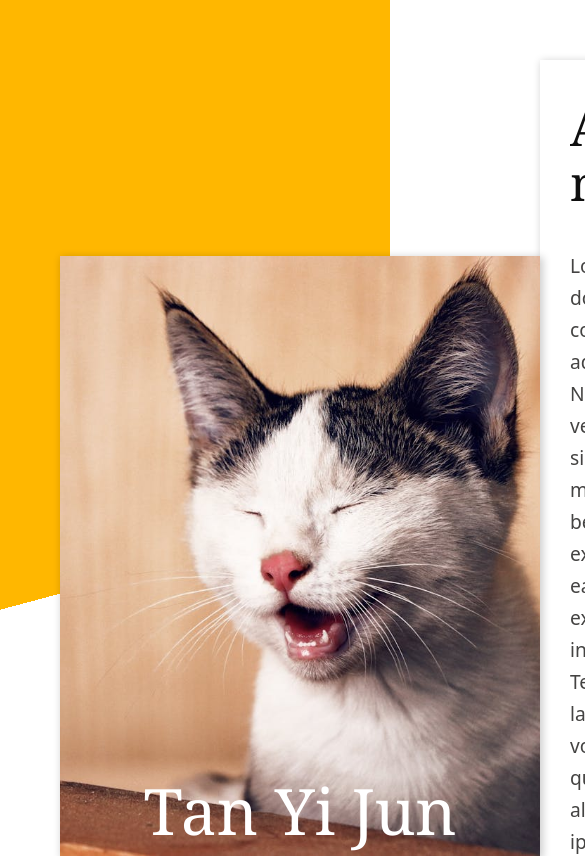
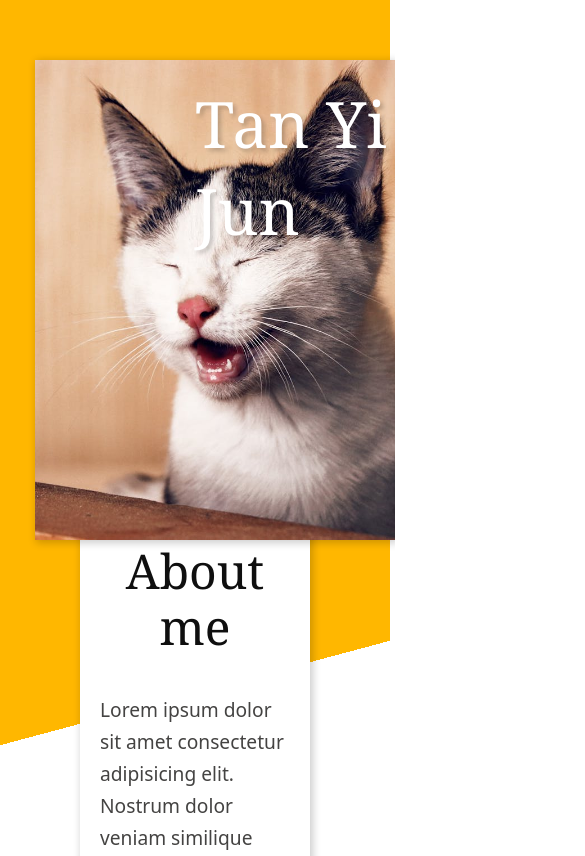
Before and after one commit to tyj916/homepage, a website built with webpack: page src/index.html in a window 390 px wide. Shown: the top 856 px of the page, 585 px wide, since content can reach past the window. Built offline with nearby package versions, Linux system fonts and the light colour scheme.

Commit message:
Add style to tablet media

```diff
--- a/src/index.html
+++ b/src/index.html
@@ -60,7 +60,7 @@
                 <svg xmlns="http://www.w3.org/2000/svg" viewBox="0 0 24 24"><title>open-in-new</title><path d="M14,3V5H17.59L7.76,14.83L9.17,16.24L19,6.41V10H21V3M19,19H5V5H12V3H5C3.89,3 3,3.9 3,5V19A2,2 0 0,0 5,21H19A2,2 0 0,0 21,19V12H19V19Z" /></svg>
               </a></li>
             </ul>
-            <p class="project-description">Lorem ipsum dolor sit amet consectetur adipisicing elit. Ipsam exercitationem nisi iure sapiente suscipit quaerat aut eum, error aliquam facere rem necessitatibus dolorum saepe tempore et laboriosam cum deserunt inventore.</p>
+            <p class="project-description">Lorem ipsum dolor sit amet consectetur adipisicing elit.</p>
           </div>
         </div>
         <div class="project-card">
@@ -78,7 +78,7 @@
                 <svg xmlns="http://www.w3.org/2000/svg" viewBox="0 0 24 24"><title>open-in-new</title><path d="M14,3V5H17.59L7.76,14.83L9.17,16.24L19,6.41V10H21V3M19,19H5V5H12V3H5C3.89,3 3,3.9 3,5V19A2,2 0 0,0 5,21H19A2,2 0 0,0 21,19V12H19V19Z" /></svg>
               </a></li>
             </ul>
-            <p class="project-description">Lorem ipsum dolor sit amet consectetur adipisicing elit. Ipsam exercitationem nisi iure sapiente suscipit quaerat aut eum, error aliquam facere rem necessitatibus dolorum saepe tempore et laboriosam cum deserunt inventore.</p>
+            <p class="project-description">Lorem ipsum dolor sit amet consectetur adipisicing elit.</p>
           </div>
         </div>
         <div class="project-card">
@@ -96,7 +96,7 @@
                 <svg xmlns="http://www.w3.org/2000/svg" viewBox="0 0 24 24"><title>open-in-new</title><path d="M14,3V5H17.59L7.76,14.83L9.17,16.24L19,6.41V10H21V3M19,19H5V5H12V3H5C3.89,3 3,3.9 3,5V19A2,2 0 0,0 5,21H19A2,2 0 0,0 21,19V12H19V19Z" /></svg>
               </a></li>
             </ul>
-            <p class="project-description">Lorem ipsum dolor sit amet consectetur adipisicing elit. Ipsam exercitationem nisi iure sapiente suscipit quaerat aut eum, error aliquam facere rem necessitatibus dolorum saepe tempore et laboriosam cum deserunt inventore.</p>
+            <p class="project-description">Lorem ipsum dolor sit amet consectetur adipisicing elit.</p>
           </div>
         </div>
         <div class="project-card">
@@ -114,7 +114,7 @@
                 <svg xmlns="http://www.w3.org/2000/svg" viewBox="0 0 24 24"><title>open-in-new</title><path d="M14,3V5H17.59L7.76,14.83L9.17,16.24L19,6.41V10H21V3M19,19H5V5H12V3H5C3.89,3 3,3.9 3,5V19A2,2 0 0,0 5,21H19A2,2 0 0,0 21,19V12H19V19Z" /></svg>
               </a></li>
             </ul>
-            <p class="project-description">Lorem ipsum dolor sit amet consectetur adipisicing elit. Ipsam exercitationem nisi iure sapiente suscipit quaerat aut eum, error aliquam facere rem necessitatibus dolorum saepe tempore et laboriosam cum deserunt inventore.</p>
+            <p class="project-description">Lorem ipsum dolor sit amet consectetur adipisicing elit.</p>
           </div>
         </div>
         <div class="project-card">
@@ -132,7 +132,7 @@
                 <svg xmlns="http://www.w3.org/2000/svg" viewBox="0 0 24 24"><title>open-in-new</title><path d="M14,3V5H17.59L7.76,14.83L9.17,16.24L19,6.41V10H21V3M19,19H5V5H12V3H5C3.89,3 3,3.9 3,5V19A2,2 0 0,0 5,21H19A2,2 0 0,0 21,19V12H19V19Z" /></svg>
               </a></li>
             </ul>
-            <p class="project-description">Lorem ipsum dolor sit amet consectetur adipisicing elit. Ipsam exercitationem nisi iure sapiente suscipit quaerat aut eum, error aliquam facere rem necessitatibus dolorum saepe tempore et laboriosam cum deserunt inventore.</p>
+            <p class="project-description">Lorem ipsum dolor sit amet consectetur adipisicing elit.</p>
           </div>
         </div>
         <div class="project-card">
@@ -150,7 +150,7 @@
                 <svg xmlns="http://www.w3.org/2000/svg" viewBox="0 0 24 24"><title>open-in-new</title><path d="M14,3V5H17.59L7.76,14.83L9.17,16.24L19,6.41V10H21V3M19,19H5V5H12V3H5C3.89,3 3,3.9 3,5V19A2,2 0 0,0 5,21H19A2,2 0 0,0 21,19V12H19V19Z" /></svg>
               </a></li>
             </ul>
-            <p class="project-description">Lorem ipsum dolor sit amet consectetur adipisicing elit. Ipsam exercitationem nisi iure sapiente suscipit quaerat aut eum, error aliquam facere rem necessitatibus dolorum saepe tempore et laboriosam cum deserunt inventore.</p>
+            <p class="project-description">Lorem ipsum dolor sit amet consectetur adipisicing elit.</p>
           </div>
         </div>
       </section>
--- a/src/style.css
+++ b/src/style.css
@@ -67,7 +67,7 @@ header {
   background: linear-gradient(165deg, var(--color-gold) 0%, var(--color-gold) 50%, rgba(255, 255, 255) 50%, rgba(255, 255, 255) 100%);
 }
 
-header .section-container {
+header .about-me {
   display: flex;
   align-items: center;
 }
@@ -90,6 +90,7 @@ header .about-me .profile-container #profile-id {
   text-align: center;
   transform: translateY(-3rem);
   color: white;
+  text-shadow: 3px 3px 4px rgba(0, 0, 0, 0.2);
 }
 
 header .about-me .description {
@@ -116,7 +117,7 @@ header .about-me .description {
 
 main .projects {
   display: grid;
-  grid-template-columns: repeat(auto-fill, minmax(320px, 1fr));
+  grid-template-columns: repeat(auto-fill, minmax(300px, 1fr));
   gap: 32px;
 }
 
@@ -195,3 +196,42 @@ footer .contact-me img.contact-decoration {
   object-fit: cover;
   object-position: 50% 40%;
 }
+
+@media (max-width: 960px) {
+  .section-container {
+    padding: 60px 80px;
+  }
+
+  header .about-me {
+    display: block;
+    position: relative;
+  }
+
+  header .about-me .profile-container {
+    margin-left: -45px;
+    margin-right: 20px;
+  }
+
+  header .about-me .profile-container img#profile-picture {
+    width: 360px;
+    height: 480px;
+  }
+
+  header .about-me .profile-container #profile-id {
+    line-height: normal;
+    text-align: start;
+    transform: translateY(0);
+    position: absolute;
+    top: 80px;
+    left: 50%;
+  }
+
+  header .about-me .description {
+    padding: 20px;
+    margin-top: 100px;
+  }
+
+  header .about-me .description .title {
+    text-align: center;
+  }
+}
```
